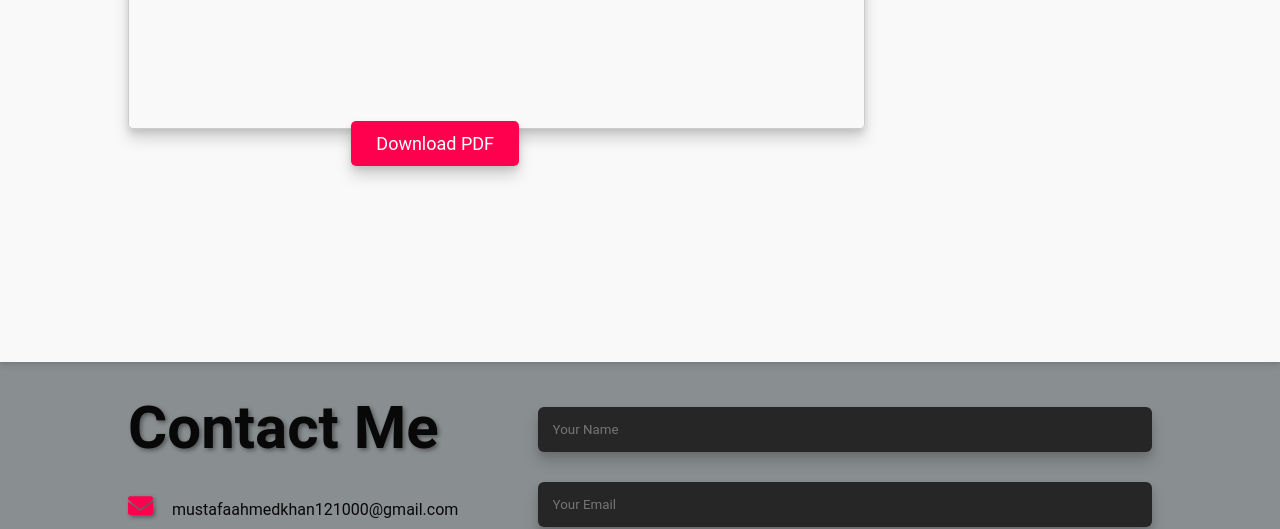
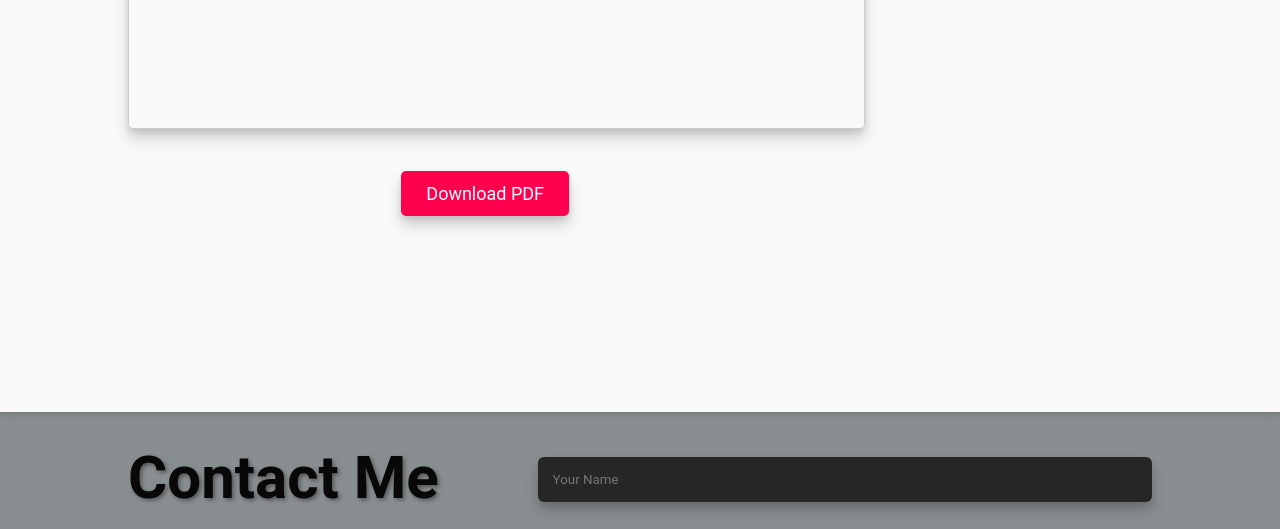
Before and after one commit to Mustafa121000/personalportfolio, a plain HTML site: page index.html in a window 1280 px wide. Shown: the part 2560-3089 px from the top of the page. Drawn offline with Linux system fonts and the light colour scheme.

Commit message:
Update style.css

```diff
--- a/style.css
+++ b/style.css
@@ -187,6 +187,8 @@ nav ul li a:hover::after{
 
 .resume-download {
     flex-basis: 35%;
+    margin-top: 50px;
+    margin-left: 100px;
     text-align: center;
 }
 
```
